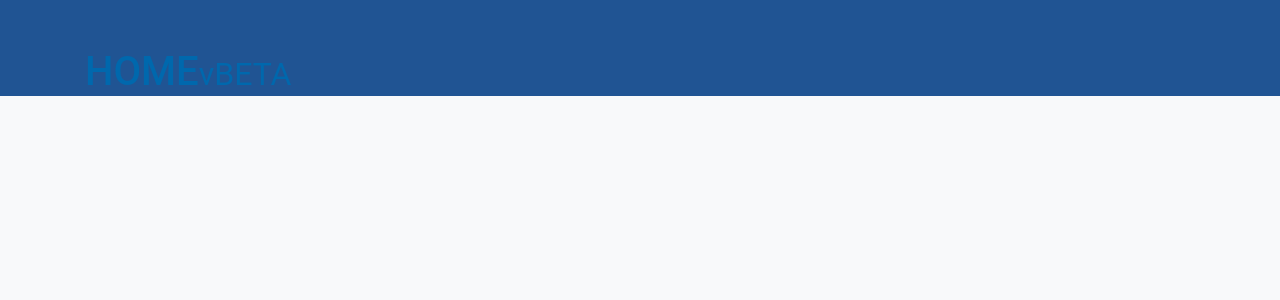
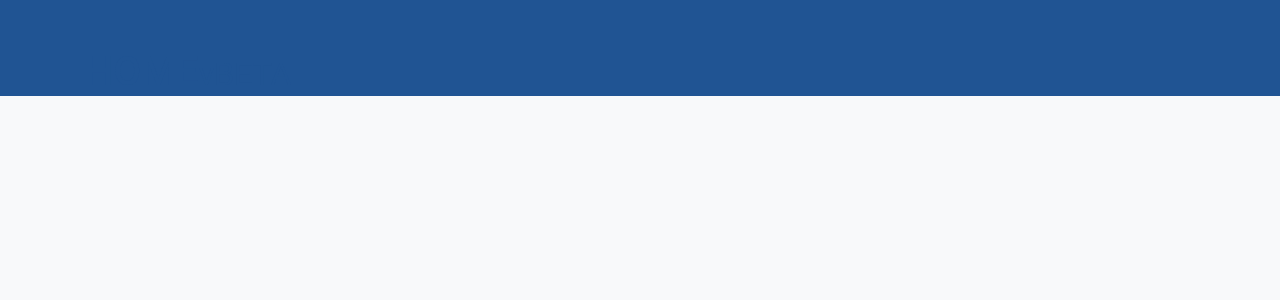
Before and after one commit to Koala-Bandits/nrcs-design-system, a React (Create React App) app: page / in a window 1280 px wide. Shown: the top 300 px of the page. Built offline with nearby package versions, Linux system fonts and the light colour scheme; what webfontloader would draw is missing.

Commit message:
Color corrections.

```diff
--- a/src/scss/nrcs-style/_variables.scss
+++ b/src/scss/nrcs-style/_variables.scss
@@ -40,7 +40,7 @@ $grays: map-merge(
 // NRCS
 $fpac-blue: #205493; // FPAC secondary (our primary) blue
 $fpac-green: #236430; // FPAC primary green (our secondary or "primary-alt") blue
-$blue-link: #0068ad; // FPAC link color
+// #0068ad; // FPAC link color
 
 $blue: $fpac-blue; // #007bff !default;
 $indigo: #6610f2 !default;
@@ -49,7 +49,10 @@ $pink: #e83e8c !default;
 $red: #b70f0a; //#dc3545 !default;
 $orange: #ff7f00; //#fd7e14 !default;
 $yellow: #fdb81e; //107 !default;
-$green: #199c38; // #28a745 !default;
+
+// $green: #199c38; // abitrarily picked. Boostrap: #28a745 !default;
+$green: lighten($fpac-green, 10%); // NRCS success green
+
 $teal: #20c997 !default;
 $cyan: #17a2b8 !default;
 
@@ -76,7 +79,7 @@ $colors: map-merge(
 $primary: $blue !default;
 $secondary: $fpac-green; // $gray-600 !default;
 $success: $green !default;
-$info: $blue-link; // $cyan !default;
+$info: lighten($blue, 10%); // $cyan !default;
 $warning: $yellow !default;
 $danger: $red !default;
 $light: $gray-100 !default;
@@ -183,7 +186,7 @@ $body-color: $gray-900; //$gray-900 !default;
 // //
 // // Style anchor elements.
 
-$link-color: #0068ad; //theme-color("primary") !default;
+// $link-color: theme-color("primary") !default;
 // $link-decoration: none !default;
 // $link-hover-color: darken($link-color, 15%) !default;
 // $link-hover-decoration: underline !default;
```
Also changed, not shown: 2 other files (tests, documents, lock files or other folders).
